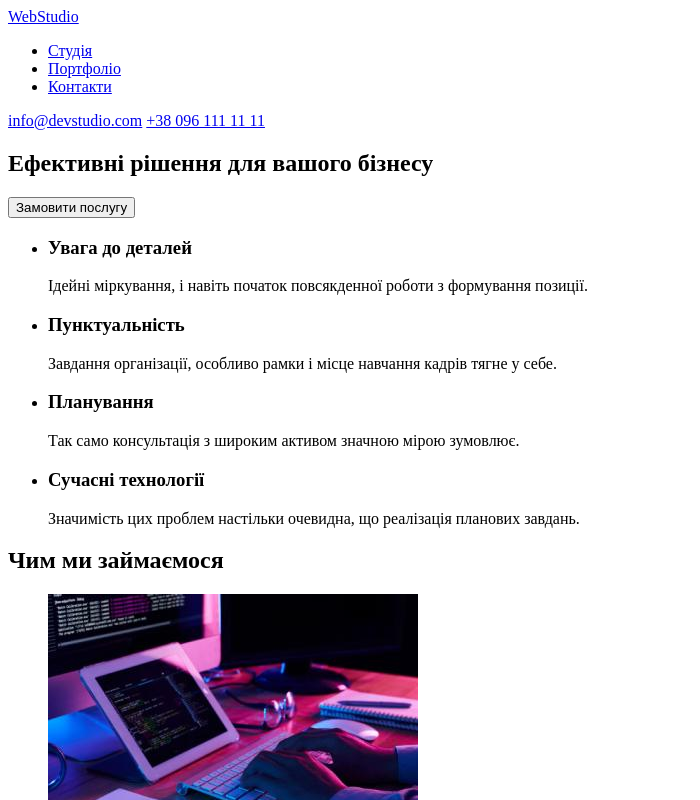
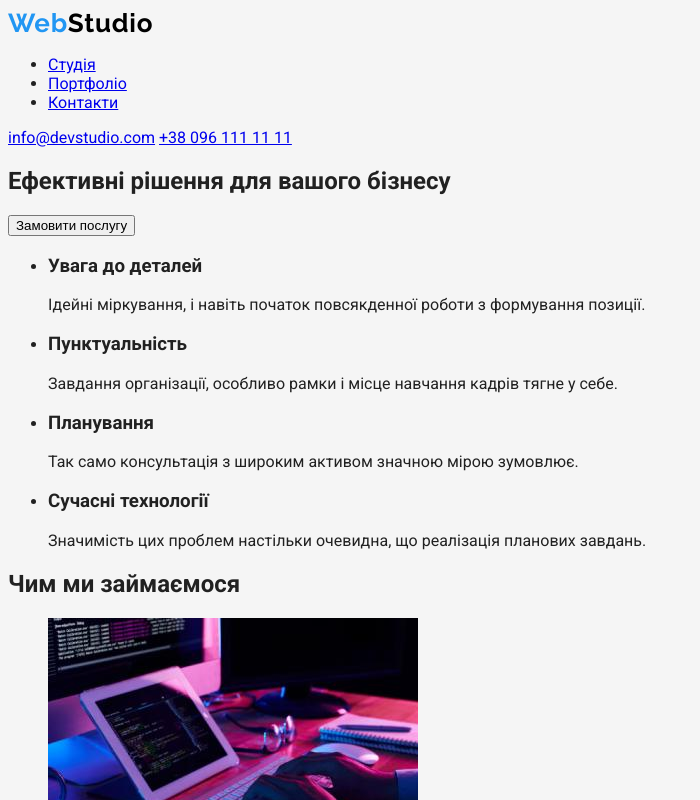
Before and after one commit to AlexKabaiev/goit-markup-hw-02, a plain HTML site: page index.html in a window 1280 px wide. Shown: the top 800 px of the page, without its empty margins (0-700 px from the left). Drawn offline with Linux system fonts and the light colour scheme.

Commit message:
style-logo

```diff
--- a/css/styles.css
+++ b/css/styles.css
@@ -0,0 +1,18 @@
+body {
+  font-family: 'Roboto', 'Raleway', sans-serif;
+  color: #212121;
+  background-color: #f5f5f5;
+}
+.logo {
+  font-family: 'Raleway';
+  font-style: normal;
+  font-weight: 700;
+  font-size: 26px;
+  line-height: 1.2;
+  color: #000000;
+  text-decoration: none;
+  letter-spacing: 0.03em;
+}
+.logo span  {
+    color: #2196F3;
+}
--- a/index.html
+++ b/index.html
@@ -5,18 +5,18 @@
     <meta http-equiv="X-UA-Compatible" content="IE=edge" />
     <meta name="viewport" content="width=device-width, initial-scale=1.0" />
     <title>WebStudio</title>
+    <link rel="stylesheet" href="./css/styles.css" />
     <link rel="preconnect" href="https://fonts.googleapis.com" />
     <link rel="preconnect" href="https://fonts.gstatic.com" crossorigin />
     <link
       href="https://fonts.googleapis.com/css2?family=Raleway:wght@700&family=Roboto:wght@400;500;700;900&display=swap"
       rel="stylesheet"
     />
-    <link rel="stylesheet" href="./css/styles.css" />
   </head>
   <body>
     <header>
       <nav>
-        <a href="/">WebStudio</a>
+        <a class="logo" href="/"><span>Web</span>Studio</a>
         <ul>
           <li>
             <a href="./index.html" target="_self">Студія</a>
@@ -107,14 +107,18 @@
       </section>
     </main>
     <footer>
-      <a href="/">WebStudio</a>
+      <a class="logo" href="/"><span>Web</span>Studio</a>
       <address>
         <ul>
           <li>
             <a href="https://goo.gl/maps/89aAq961mNhMFLVW8">м. Київ, пр-т Лесі Українки, 26</a>
           </li>
-          <li><a href="mailto:info@devstudio.com">info@devstudio.com</a></li>
-          <li><a href="tel:+380961111111">+38 096 111 11 11</a></li>
+          <li>
+            <a href="mailto:info@devstudio.com">info@devstudio.com</a>
+          </li>
+          <li>
+            <a href="tel:+380961111111">+38 096 111 11 11</a>
+          </li>
         </ul>
       </address>
     </footer>
```
Also changed, not shown: portfolio.html (+3 -3 lines).
